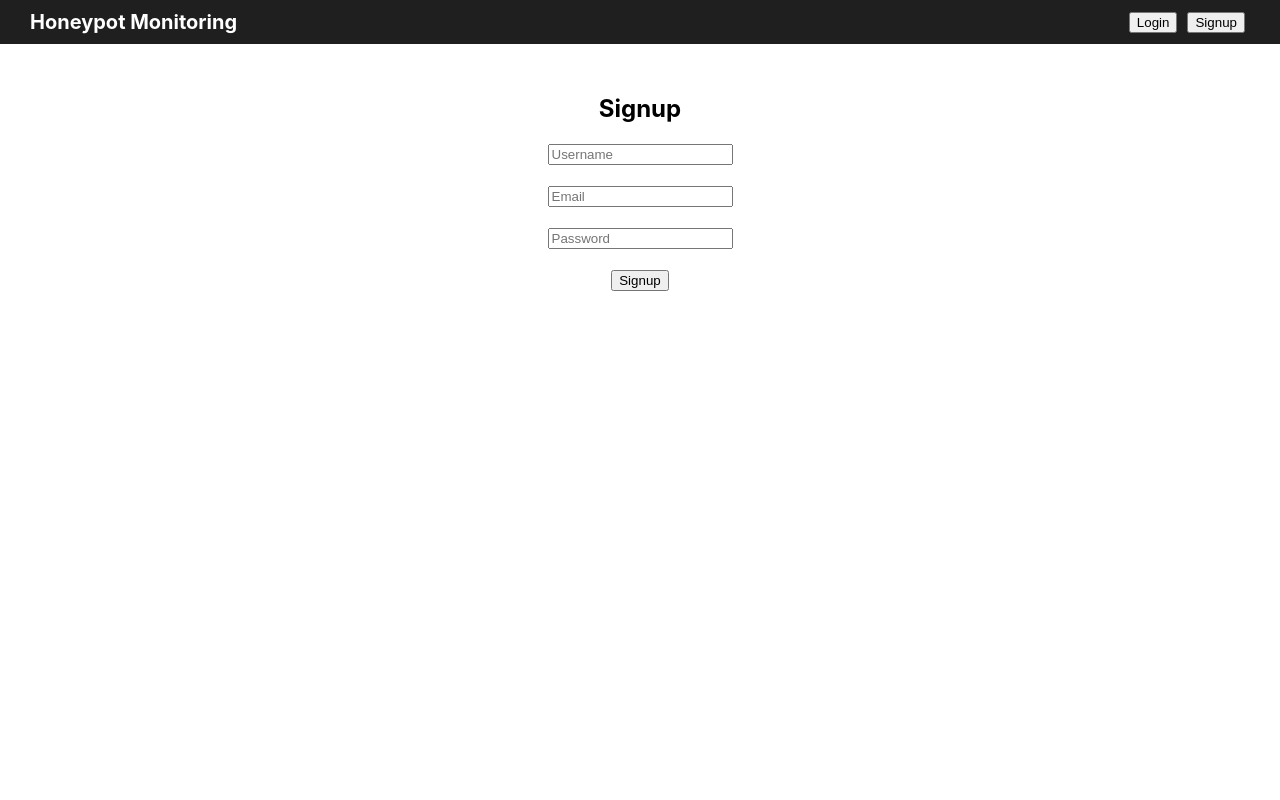
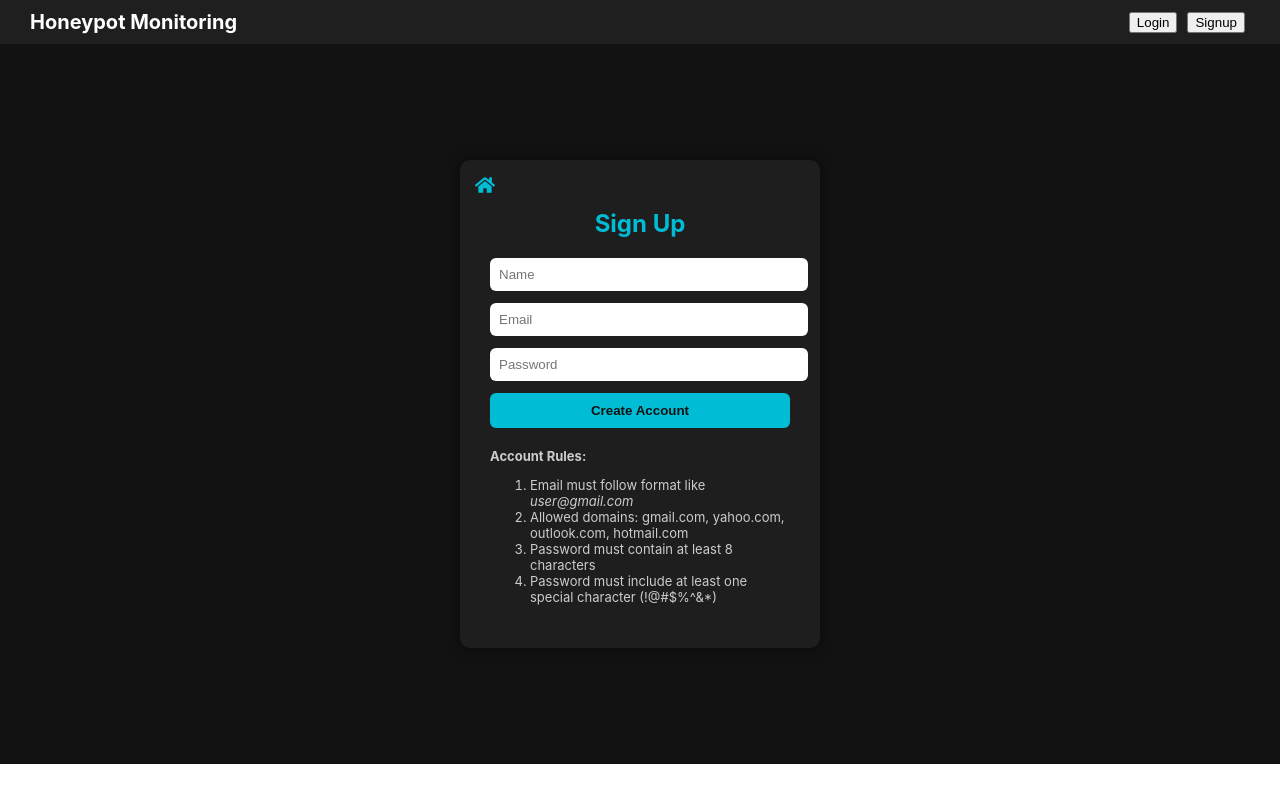
Before and after one commit to RohanMaharjan/HoneyPot_System, a React (Create React App) app in the folder honeypot-dashboard/: page /signup in a window 1280 px wide. Built offline with nearby package versions, Linux system fonts and the light colour scheme.

Commit message:
standard validation and improved signup page

```diff
--- a/honeypot-dashboard/src/pages/SignupPage.js
+++ b/honeypot-dashboard/src/pages/SignupPage.js
@@ -1,62 +1,194 @@
-// src/pages/SignupPage.js
 import React, { useState } from "react";
 import { useNavigate } from "react-router-dom";
+import { FaHome } from "react-icons/fa";
 import Navbar from "../components/Navbar";
 
 function SignupPage() {
-  const [username, setUsername] = useState("");
+
+  const navigate = useNavigate();
+
+  const [name, setName] = useState("");
   const [email, setEmail] = useState("");
   const [password, setPassword] = useState("");
-  const navigate = useNavigate();
+  const [error, setError] = useState("");
 
-  const handleSignup = async (e) => {
+  const validateForm = () => {
+
+    const emailRegex =
+      /^[a-zA-Z0-9._%+-]+@(gmail|yahoo|outlook|hotmail)\.com$/;
+
+    const passwordRegex =
+      /^(?=.*[!@#$%^&*]).{8,}$/;
+
+    if (!name) {
+      return "Name is required";
+    }
+
+    if (!emailRegex.test(email)) {
+      return "Email must be valid (example: user@gmail.com)";
+    }
+
+    if (!passwordRegex.test(password)) {
+      return "Password must be at least 8 characters and include a special character";
+    }
+
+    return null;
+  };
+
+  const handleSubmit = async (e) => {
+
     e.preventDefault();
 
-    const res = await fetch("http://localhost:5000/auth/signup", {
-      method: "POST",
-      headers: { "Content-Type": "application/json" },
-      body: JSON.stringify({ username, email, password }),
-    });
+    const validationError = validateForm();
 
-    if (res.ok) {
-      alert("Signup successful");
-      navigate("/login");
-    } else {
-      alert("Signup failed");
+    if (validationError) {
+      setError(validationError);
+      return;
+    }
+
+    try {
+
+      const response = await fetch("http://localhost:5000/auth/signup", {
+        method: "POST",
+        headers: {
+          "Content-Type": "application/json"
+        },
+        body: JSON.stringify({ name, email, password })
+      });
+
+      const data = await response.json();
+
+      if (data.token) {
+        localStorage.setItem("token", data.token);
+        navigate("/dashboard");
+      } else {
+        setError(data.message || "Signup failed");
+      }
+
+    } catch {
+      setError("Server error");
     }
   };
 
   return (
     <>
       <Navbar />
-      <div style={{ textAlign: "center", marginTop: "50px" }}>
-        <h2>Signup</h2>
-        <form onSubmit={handleSignup}>
+
+      <div
+        style={{
+          minHeight: "90vh",
+          backgroundColor: "#121212",
+          display: "flex",
+          justifyContent: "center",
+          alignItems: "center",
+          color: "#fff"
+        }}
+      >
+
+        <form
+          onSubmit={handleSubmit}
+          style={{
+            background: "#1e1e1e",
+            padding: "30px",
+            borderRadius: "10px",
+            width: "100%",
+            maxWidth: "300px",
+            position: "relative",
+            boxShadow: "0 0 15px rgba(0,0,0,0.5)"
+          }}
+        >
+
+          {/* Home Icon */}
+          <FaHome
+            onClick={() => navigate("/")}
+            style={{
+              position: "absolute",
+              top: "15px",
+              left: "15px",
+              cursor: "pointer",
+              fontSize: "20px",
+              color: "#00bcd4"
+            }}
+          />
+
+          <h2
+            style={{
+              textAlign: "center",
+              marginBottom: "20px",
+              color: "#00bcd4"
+            }}
+          >
+            Sign Up
+          </h2>
+
+          {error && (
+            <p style={{ color: "red", fontSize: "14px" }}>
+              {error}
+            </p>
+          )}
+
           <input
-            placeholder="Username"
-            value={username}
-            onChange={(e) => setUsername(e.target.value)}
+            type="text"
+            placeholder="Name"
+            value={name}
+            onChange={(e) => setName(e.target.value)}
+            style={inputStyle}
           />
-          <br /><br />
+
           <input
             type="email"
             placeholder="Email"
             value={email}
             onChange={(e) => setEmail(e.target.value)}
+            style={inputStyle}
           />
-          <br /><br />
+
           <input
             type="password"
             placeholder="Password"
             value={password}
             onChange={(e) => setPassword(e.target.value)}
+            style={inputStyle}
           />
-          <br /><br />
-          <button type="submit">Signup</button>
+
+          <button type="submit" style={buttonStyle}>
+            Create Account
+          </button>
+
+          {/* RULES SECTION */}
+          <div style={{ marginTop: "20px", fontSize: "13px", color: "#ccc" }}>
+            <p><b>Account Rules:</b></p>
+            <ol>
+              <li>Email must follow format like <i>user@gmail.com</i></li>
+              <li>Allowed domains: gmail.com, yahoo.com, outlook.com, hotmail.com</li>
+              <li>Password must contain at least 8 characters</li>
+              <li>Password must include at least one special character (!@#$%^&*)</li>
+            </ol>
+          </div>
+
         </form>
       </div>
     </>
   );
 }
 
+const inputStyle = {
+  width: "100%",
+  padding: "9px",
+  marginBottom: "12px",
+  borderRadius: "6px",
+  border: "none"
+};
+
+const buttonStyle = {
+  width: "100%",
+  padding: "10px",
+  backgroundColor: "#00bcd4",
+  border: "none",
+  borderRadius: "6px",
+  color: "#121212",
+  fontWeight: "bold",
+  cursor: "pointer"
+};
+
 export default SignupPage;
```
